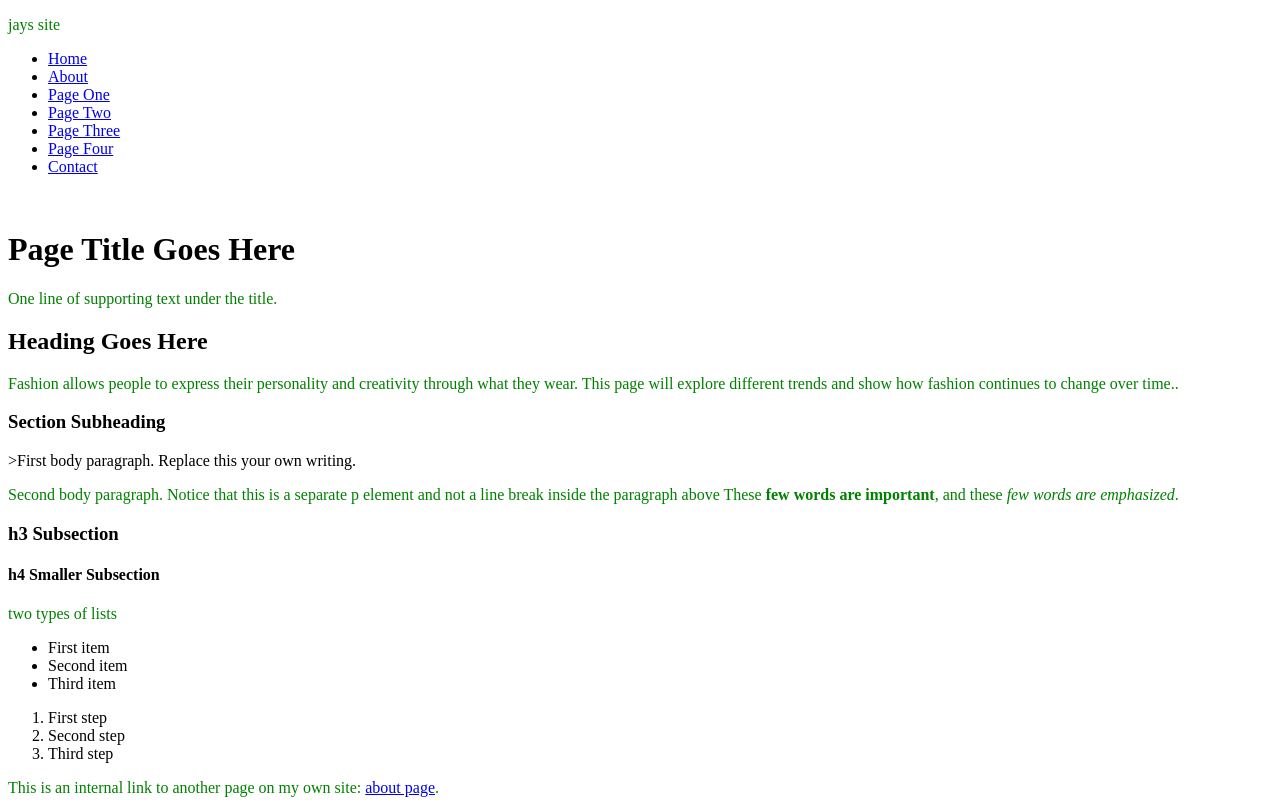
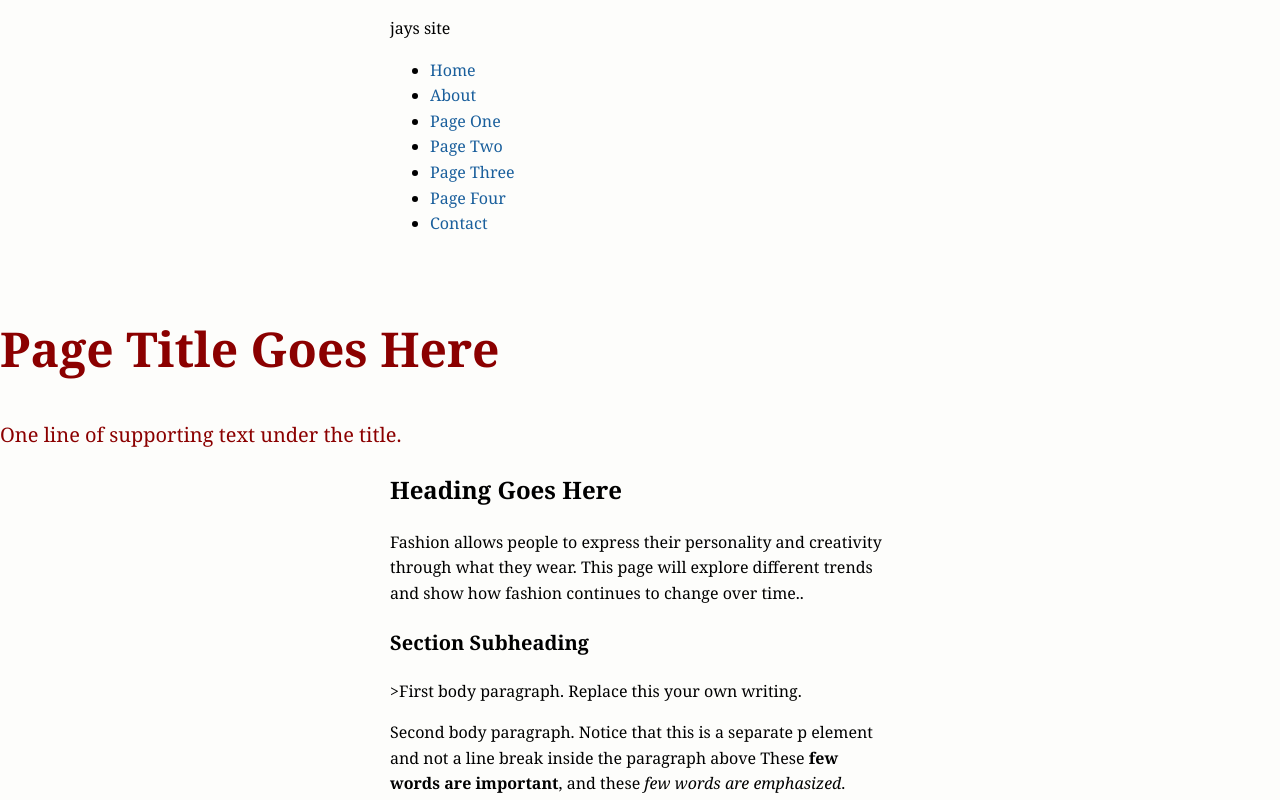
Before and after one commit to jayfrancis24/gra2600-jayfrancis, a plain HTML site: page template.html in a window 1280 px wide. Shown: the top 800 px of the page. Drawn offline with Linux system fonts and the light colour scheme.

Commit message:
Update style.css
updated font size and deleted an accidental line of code

```diff
--- a/css/style.css
+++ b/css/style.css
@@ -1 +1,67 @@
-p { color: green; }
+
+
+/* ============================================
+   Design direction
+   Body font:     Georgia, serif
+   Heading font:  Helvetica, sans-serif
+   Text color:    #222222
+   Background:    #fdfdfb
+   Accent:        #1a5f9c
+   Mood: quiet, editorial, plenty of white space
+   ============================================ */
+
+   /* --- Base and typography --- */
+   body {
+  font-family: Georgia, "Times New Roman", serif;
+  font-size: 100%;
+  line-height: 1.6;
+  color: #000000;
+  background-color: #fdfdfb;
+  margin: 0;
+}
+
+.wrapper {
+  max-width: 500px;
+  margin: 0 auto;
+
+}
+h1   { font-size: 2rem; }
+h2   { font-size: 1.5rem; }
+h3   { font-size: 1.25rem; }
+h4   { font-size: 1rem; }
+
+a { color: #1a5f9c; }
+a:hover { color: #123f68; }
+
+   /* --- Wrapper --- */
+.wrapper {
+  max-width: 500px;
+  margin: 0 auto;
+}
+
+   /* --- Header and nav --- */
+
+   .nav-link { font-size: 1rem;
+    text-decoration: none;}
+
+
+
+   /* --- Hero --- */
+
+   .hero-title { color: rgb(139, 0, 0);
+    font-size: 3.00rem;}
+   .hero-text { color: rgb(139, 0, 0);
+   font-size: 1.25rem;}
+
+   /* --- Text blocks --- */
+
+
+
+   /* --- Lists --- */
+
+
+   /* --- Links --- */
+
+
+
+   /* --- Footer --- */
```
